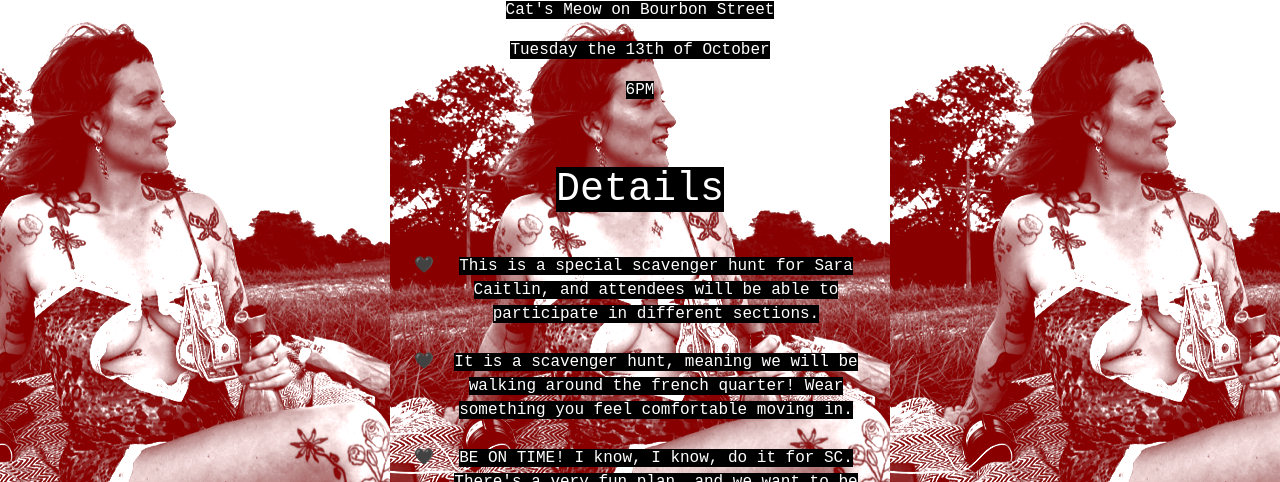
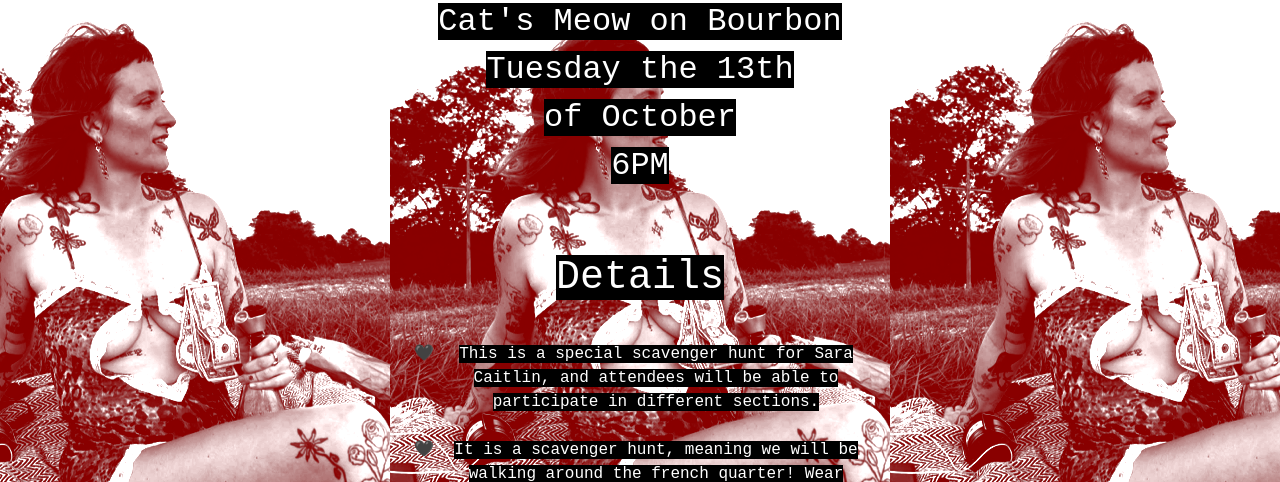
Before and after one commit to livrush/sc-birthday, a website: page index.html in a window 1280 px wide. Shown: the part 618-1100 px from the top of the page. Drawn offline with nearby package versions, Linux system fonts and the light colour scheme.

Commit message:
style start details

```diff
--- a/index.html
+++ b/index.html
@@ -58,18 +58,14 @@
                 Start
               </span>
             </h2>
-            <p class="text">
+            <p class="text fs-2">
               <span class="highlight">
-                Cat's Meow on Bourbon Street
-              </span>
-            </p>
-            <p class="text">
-              <span class="highlight">
-                Tuesday the 13th of October
-              </span>
-            </p>
-            <p class="text">
-              <span class="highlight">
+                Cat's Meow on Bourbon
+                <br>
+                Tuesday the 13th
+                <br>
+                of October
+                <br>
                 6PM
               </span>
             </p>
```
